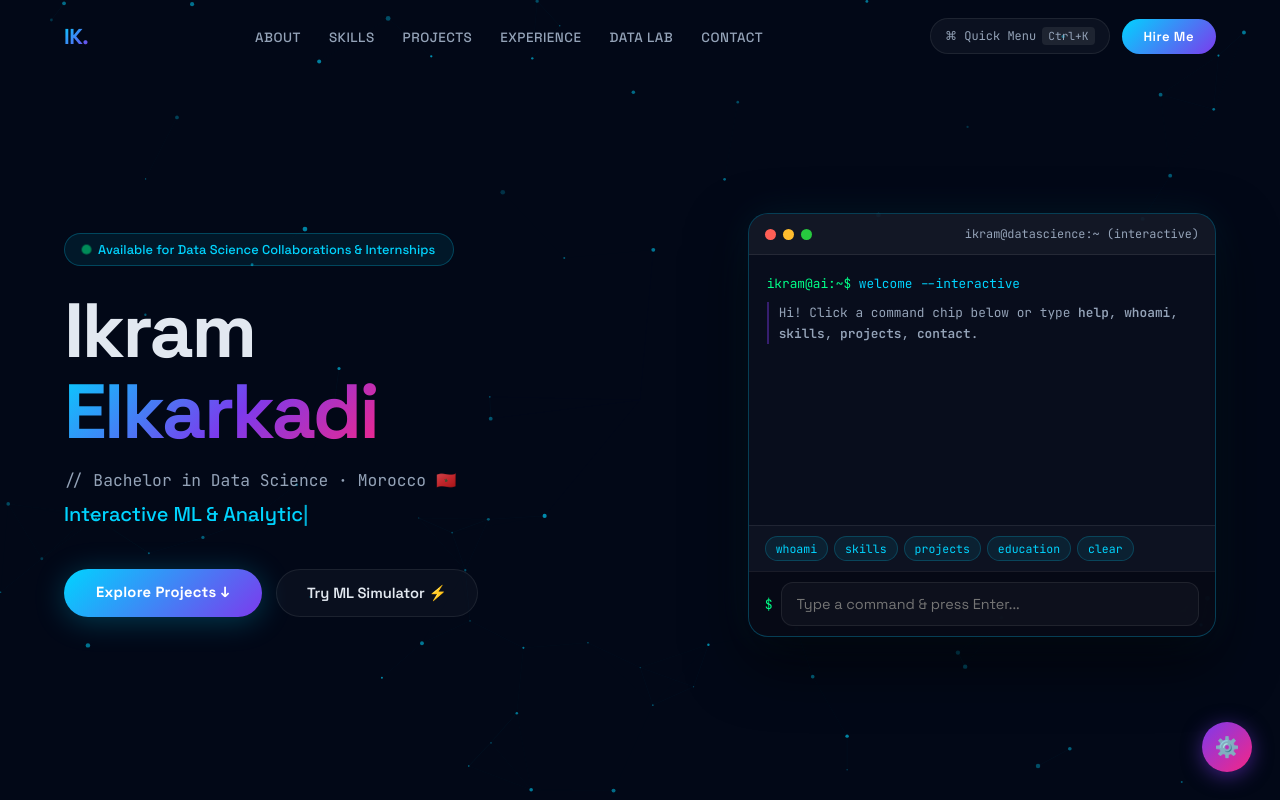
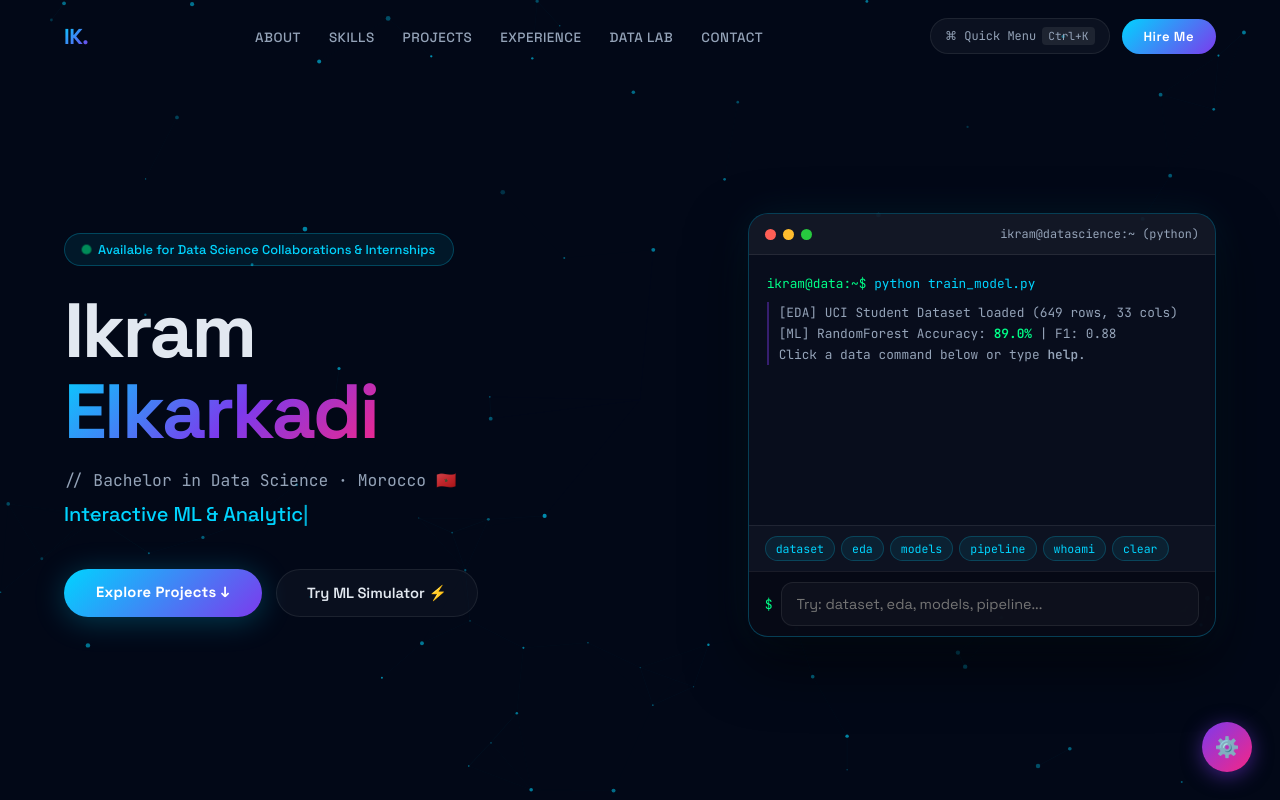
Before and after one commit to Ikram-Elkarkadi/Ikram-Elkarkadi.github.io, a plain HTML site: page index.html in a window 1280 px wide. Shown: the top 800 px of the page. Drawn offline with nearby package versions, Linux system fonts and the light colour scheme.

Commit message:
Add Data Science commands (dataset, eda, models, pipeline) to terminal

```diff
--- a/index.html
+++ b/index.html
@@ -299,22 +299,23 @@ footer{position:relative;z-index:1;padding:45px 5% 30px;border-top:1px solid var
           <span style="background:#ffbd2e"></span>
           <span style="background:#27c93f"></span>
         </div>
-        <div class="terminal-title">ikram@datascience:~ (interactive)</div>
+        <div class="terminal-title">ikram@datascience:~ (python)</div>
       </div>
       <div class="terminal-body" id="termBody">
-        <div class="terminal-line"><span class="term-prompt">ikram@ai:~$</span> <span class="term-cmd">welcome --interactive</span></div>
-        <div class="term-out">Hi! Click a command chip below or type <b>help</b>, <b>whoami</b>, <b>skills</b>, <b>projects</b>, <b>contact</b>.</div>
+        <div class="terminal-line"><span class="term-prompt">ikram@data:~$</span> <span class="term-cmd">python train_model.py</span></div>
+        <div class="term-out">[EDA] UCI Student Dataset loaded (649 rows, 33 cols)<br/>[ML] RandomForest Accuracy: <b style="color:var(--green)">89.0%</b> | F1: 0.88<br/>Click a data command below or type <b>help</b>.</div>
       </div>
       <div class="terminal-chips">
+        <button class="term-chip" onclick="runTerm('dataset')">dataset</button>
+        <button class="term-chip" onclick="runTerm('eda')">eda</button>
+        <button class="term-chip" onclick="runTerm('models')">models</button>
+        <button class="term-chip" onclick="runTerm('pipeline')">pipeline</button>
         <button class="term-chip" onclick="runTerm('whoami')">whoami</button>
-        <button class="term-chip" onclick="runTerm('skills')">skills</button>
-        <button class="term-chip" onclick="runTerm('projects')">projects</button>
-        <button class="term-chip" onclick="runTerm('education')">education</button>
         <button class="term-chip" onclick="runTerm('clear')">clear</button>
       </div>
       <div class="terminal-input-row">
         <span class="term-prompt" style="font-family:'JetBrains Mono',monospace;font-size:.82rem">$</span>
-        <input class="terminal-input" id="termInput" placeholder="Type a command & press Enter..." onkeydown="if(event.key==='Enter'){runTerm(this.value);this.value=''}"/>
+        <input class="terminal-input" id="termInput" placeholder="Try: dataset, eda, models, pipeline..." onkeydown="if(event.key==='Enter'){runTerm(this.value);this.value=''}"/>
       </div>
     </div>
   </div>
@@ -718,7 +719,11 @@ type();
 
 // INTERACTIVE TERMINAL
 const termResponses={
-  help:'Commands: <b>whoami</b>, <b>skills</b>, <b>projects</b>, <b>education</b>, <b>contact</b>, <b>clear</b>',
+  help:'Data Commands: <b>dataset</b>, <b>eda</b>, <b>models</b>, <b>pipeline</b> | Info: <b>whoami</b>, <b>skills</b>, <b>projects</b>, <b>clear</b>',
+  dataset:'df.shape = (649, 33) | Target: Final Grade G3 (0–20) | Missing Values: 0 | Top Features: G1, G2, studytime, absences.',
+  eda:'[EDA Insights] r(G1, G3)=0.83 | Study > 5h/wk boosts pass rate by +24% | High absences (>10) correlate with -3.2 pts.',
+  models:'Benchmark -> Random Forest: 89% | SVM: 86% | Decision Tree: 82% | KNN: 80% | Logistic Reg: 78%.',
+  pipeline:'01. SQL/CSV Ingestion -> 02. Pandas EDA -> 03. Feature Scaling -> 04. Scikit-learn ML -> 05. Chart.js / Power BI.',
   whoami:'Ikram Elkarkadi — Data Science Student (Bachelor SD) @ EST Kelaâ des Sraghna, Morocco. Ex-Intern @ Ménara Holding.',
   skills:'Python (90%), Pandas/NumPy (92%), Scikit-learn (88%), SQL (85%), Power BI/Tableau (75%), PHP/Laravel (75%).',
   projects:'1) Student Performance Analysis (UCI + ML 89%) | 2) Menara Intel Master (Full-stack BI) | 3) Attendance System.',
```
